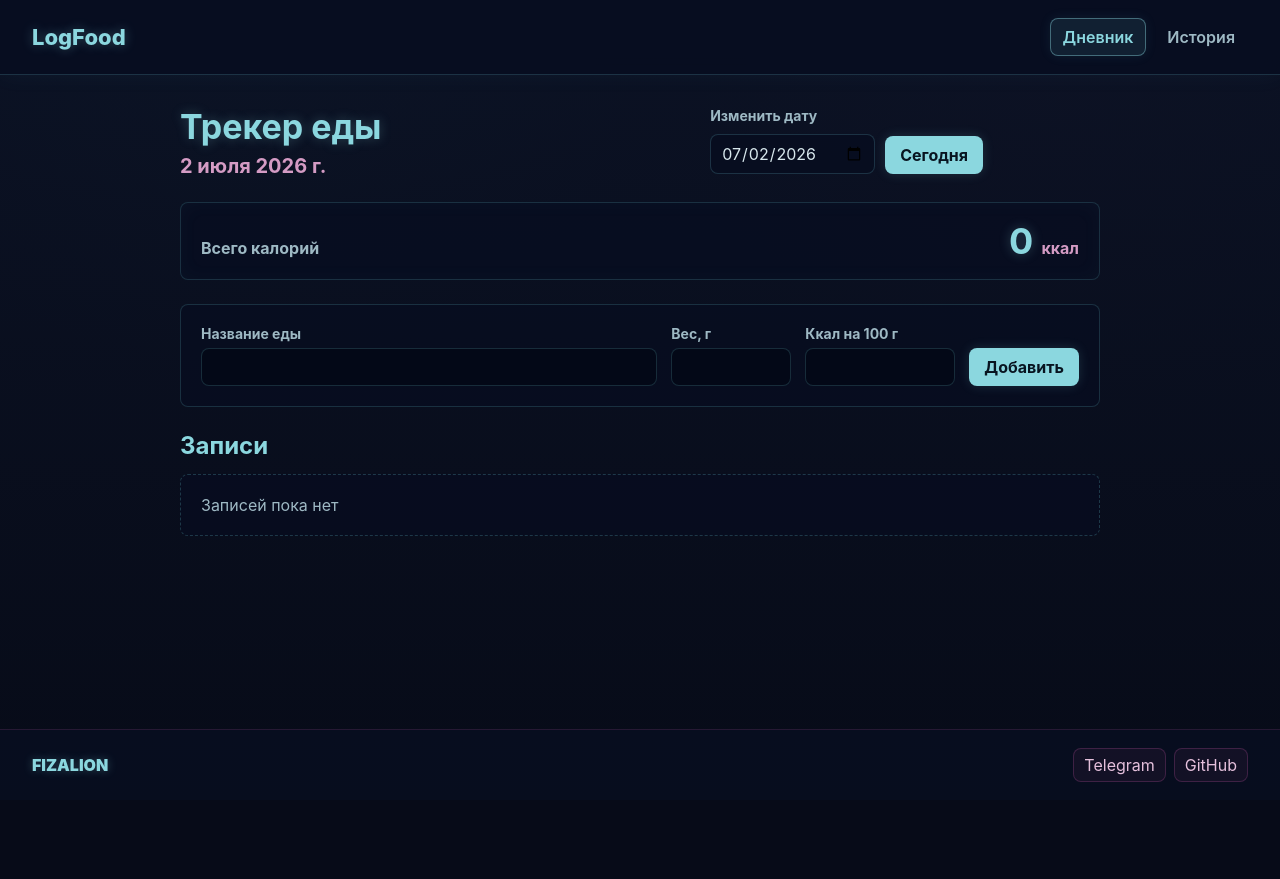
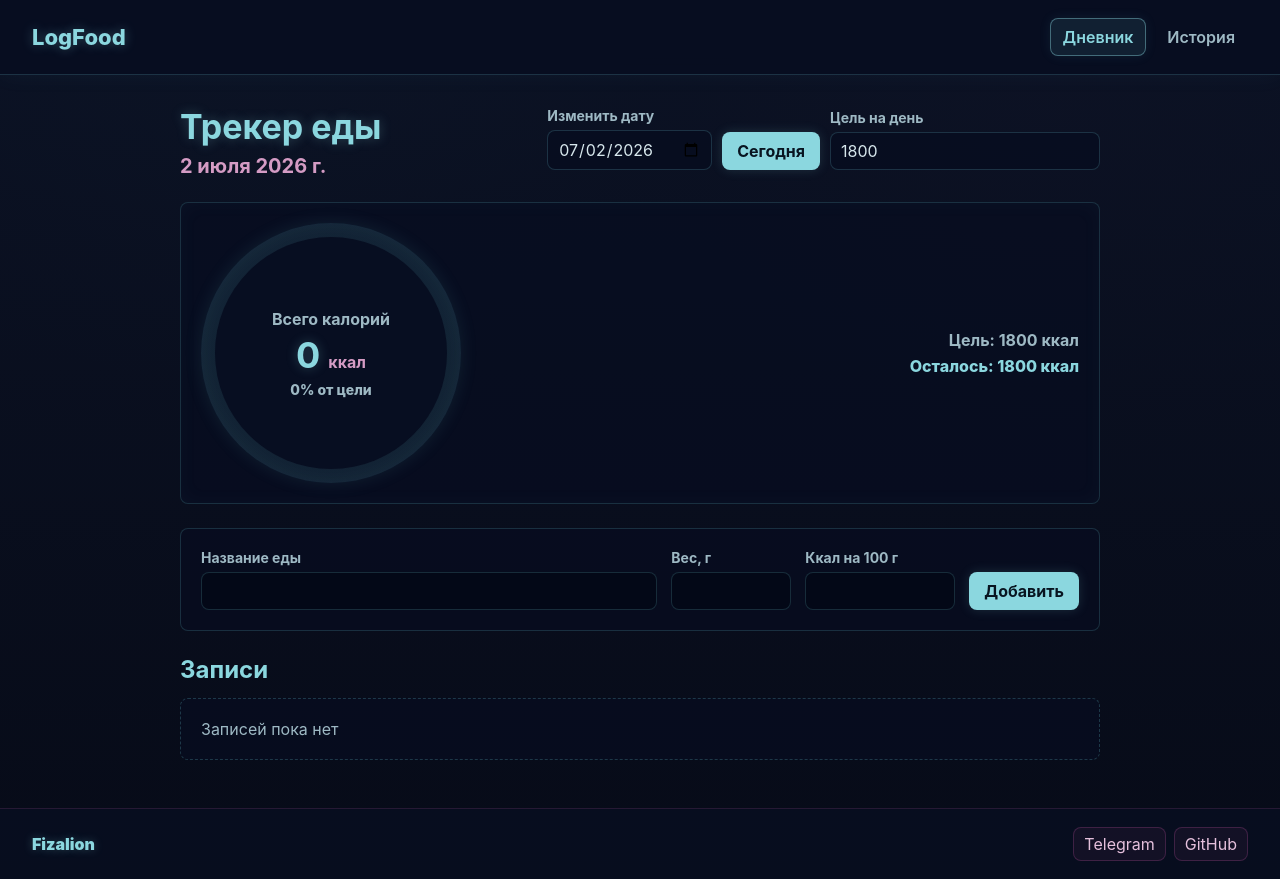
Before and after one commit to Fizalion/food-tracker, a React (Vite) app: page / in a window 1280 px wide. Before the commit the page ends 800 px from the top, so only its background shows below. Built offline with nearby package versions, Linux system fonts and the light colour scheme.

Commit message:
Add daily calorie goal progress

```diff
--- a/src/App.jsx
+++ b/src/App.jsx
@@ -4,12 +4,15 @@ import { Navigate, Route, Routes } from "react-router-dom";
 import Layout from "./components/Layout/Layout";
 import DiaryPage from "./pages/DiaryPage/DiaryPage";
 import HistoryPage from "./pages/HistoryPage/HistoryPage";
+import { selectCalorieGoal } from "./redux/calorieGoal/calorieGoalSlice";
 import { selectFoodEntries } from "./redux/foodEntries/foodEntriesSlice";
-import { saveFoodEntries } from "./utils/storage";
+import { saveCalorieGoal, saveFoodEntries } from "./utils/storage";
 
 function App() {
   const entries = useSelector(selectFoodEntries);
+  const calorieGoal = useSelector(selectCalorieGoal);
   useEffect(() => saveFoodEntries(entries), [entries]);
+  useEffect(() => saveCalorieGoal(calorieGoal), [calorieGoal]);
 
   return (
     <Layout>
--- a/src/components/CalorieCircle/CalorieCircle.jsx
+++ b/src/components/CalorieCircle/CalorieCircle.jsx
@@ -1,11 +1,49 @@
+import { getCalorieGoalSummary } from "../../utils/calorieGoal";
 import styles from "./CalorieCircle.module.css";
 
-const CalorieCircle = ({ totalCalories }) => {
+const CalorieCircle = ({ totalCalories, calorieGoal }) => {
+  const {
+    isExceeded,
+    progressPercent,
+    remaining,
+    exceeded,
+    consumedPercent,
+    exceededPercent,
+    status,
+  } = getCalorieGoalSummary(totalCalories, calorieGoal);
+
+  const progressStyle = { "--progress": `${progressPercent}%` };
+  const ringClassName = isExceeded
+    ? `${styles.ring} ${styles.ringExceeded}`
+    : styles.ring;
+
   return (
     <section className={styles.summary}>
-      <span className={styles.label}>Всего калорий</span>
-      <strong className={styles.value}>{totalCalories}</strong>
-      <span className={styles.unit}>ккал</span>
+      <div className={ringClassName} style={progressStyle}>
+        <div className={styles.ringInner}>
+          <span className={styles.label}>Всего калорий</span>
+          <div className={styles.amount}>
+            <strong className={styles.value}>{totalCalories}</strong>
+            <span className={styles.unit}>ккал</span>
+          </div>
+
+          <span className={styles.percent}>{consumedPercent}% от цели</span>
+        </div>
+      </div>
+
+      <div className={styles.goal}>
+        <span className={styles.label}>Цель: {calorieGoal} ккал</span>
+        <div className={isExceeded ? styles.exceeded : styles.remaining}>
+          {status === "under" && <span>Осталось: {remaining} ккал</span>}
+          {status === "done" && <span>Цель выполнена</span>}
+          {status === "exceeded" && (
+            <>
+              <span>Превышено на {exceeded} ккал</span>
+              <span>+ {exceededPercent}% сверх цели</span>
+            </>
+          )}
+        </div>
+      </div>
     </section>
   );
 };
--- a/src/components/CalorieCircle/CalorieCircle.module.css
+++ b/src/components/CalorieCircle/CalorieCircle.module.css
@@ -1,13 +1,69 @@
 .summary {
   display: grid;
-  grid-template-columns: 1fr auto auto;
-  align-items: baseline;
-  gap: 8px;
+  grid-template-columns: minmax(0, 1fr) auto;
+  align-items: center;
+  gap: 20px;
   padding: 20px;
   border: 1px solid rgba(91, 172, 184, 0.22);
   border-radius: 8px;
   background: rgba(7, 13, 32, 0.72);
   box-shadow: inset 0 0 20px rgba(91, 172, 184, 0.04);
+}
+
+.goal {
+  display: grid;
+  gap: 6px;
+}
+
+.ring {
+  --progress-color: #8bd7df;
+  width: min(260px, 100%);
+  aspect-ratio: 1;
+  display: grid;
+  place-items: center;
+  border-radius: 50%;
+  background:
+    conic-gradient(
+      var(--progress-color) var(--progress),
+      rgba(91, 172, 184, 0.14) 0
+    );
+  box-shadow:
+    0 0 18px rgba(91, 172, 184, 0.12),
+    inset 0 0 18px rgba(91, 172, 184, 0.08);
+}
+
+.ringExceeded {
+  --progress-color: #f3a6b9;
+}
+
+.ringInner {
+  width: calc(100% - 28px);
+  aspect-ratio: 1;
+  display: grid;
+  place-content: center;
+  justify-items: center;
+  gap: 8px;
+  border-radius: 50%;
+  background: rgba(7, 13, 32, 0.94);
+  text-align: center;
+}
+
+.amount {
+  display: flex;
+  align-items: baseline;
+  gap: 8px;
+}
+
+.percent {
+  color: #9eb9c4;
+  font-size: 14px;
+  font-weight: 800;
+}
+
+.goal {
+  min-width: 180px;
+  justify-items: end;
+  text-align: right;
 }
 
 .label {
@@ -26,3 +82,30 @@
   color: #d49bc4;
   font-weight: 700;
 }
+
+.remaining {
+  display: grid;
+  gap: 4px;
+  color: #8bd7df;
+  font-weight: 800;
+}
+
+.exceeded {
+  display: grid;
+  gap: 4px;
+  color: #f3a6b9;
+  font-weight: 800;
+}
+
+@media (max-width: 560px) {
+  .summary {
+    grid-template-columns: 1fr;
+    justify-items: center;
+  }
+
+  .goal {
+    justify-items: start;
+    text-align: left;
+    width: 100%;
+  }
+}
--- a/src/components/Layout/Layout.jsx
+++ b/src/components/Layout/Layout.jsx
@@ -30,7 +30,7 @@ const Layout = ({ children }) => {
 
       <footer className={styles.footer}>
         <div>
-          <span className={styles.footerBrand}>FIZALION</span>
+          <span className={styles.footerBrand}>Fizalion</span>
         </div>
         <div className={styles.footerLinks}>
           <a
--- a/src/constants.js
+++ b/src/constants.js
@@ -1 +1,3 @@
 export const FOOD_ENTRIES_STORAGE_KEY = "logfood:entries";
+export const CALORIE_GOAL_STORAGE_KEY = "logfood-calorie-goal";
+export const DEFAULT_CALORIE_GOAL = 1800;
--- a/src/pages/DiaryPage/DiaryPage.jsx
+++ b/src/pages/DiaryPage/DiaryPage.jsx
@@ -4,6 +4,10 @@ import Button from "../../components/Button/Button";
 import CalorieCircle from "../../components/CalorieCircle/CalorieCircle";
 import FoodInput from "../../components/FoodInput/FoodInput";
 import FoodList from "../../components/FoodList/FoodList";
+import {
+  selectCalorieGoal,
+  setCalorieGoal,
+} from "../../redux/calorieGoal/calorieGoalSlice";
 import {
   addFoodEntry,
   removeFoodEntryById,
@@ -27,6 +31,7 @@ const DiaryPage = () => {
   const totalCalories = useSelector((state) =>
     selectTotalCaloriesByDate(state, selectedDate),
   );
+  const calorieGoal = useSelector(selectCalorieGoal);
 
   const handleAddFoodEntry = (entry) => dispatch(addFoodEntry(entry));
   const handleRemoveFoodEntryById = (id) => dispatch(removeFoodEntryById(id));
@@ -34,6 +39,12 @@ const DiaryPage = () => {
     dispatch(updateFoodEntryById(entry));
 
   const handleSelectDate = (date) => navigate(`/day/${date}`);
+
+  const handleCalorieGoalChange = (event) => {
+    const goal = Number(event.target.value);
+    if (event.target.value === "" || goal < 1) return;
+    dispatch(setCalorieGoal(goal));
+  };
 
   return (
     <div className={styles.page}>
@@ -44,6 +55,7 @@ const DiaryPage = () => {
         </div>
 
         <div className={styles.dateControls}>
+          <div className={styles.controlField}>
             <label className={styles.label} htmlFor="change-date">
               Изменить дату
             </label>
@@ -54,14 +66,29 @@ const DiaryPage = () => {
               value={selectedDate}
               onChange={(event) => handleSelectDate(event.target.value)}
             />
+          </div>
 
           <Button onClick={() => handleSelectDate(getTodayDateKey())}>
             Сегодня
           </Button>
+
+          <div className={styles.controlField}>
+            <label className={styles.label} htmlFor="change-calorie-goal">
+              Цель на день
+            </label>
+            <input
+              className={styles.dateInput}
+              id="change-calorie-goal"
+              value={calorieGoal}
+              onChange={handleCalorieGoalChange}
+              type="number"
+              min="1"
+            />
+          </div>
         </div>
       </div>
 
-      <CalorieCircle totalCalories={totalCalories} />
+      <CalorieCircle totalCalories={totalCalories} calorieGoal={calorieGoal} />
 
       <FoodInput
         addFoodEntry={handleAddFoodEntry}
--- a/src/pages/DiaryPage/DiaryPage.module.css
+++ b/src/pages/DiaryPage/DiaryPage.module.css
@@ -32,8 +32,12 @@
   flex-wrap: wrap;
 }
 
+.controlField {
+  display: grid;
+  gap: 6px;
+}
+
 .label {
-  width: 100%;
   color: #9eb9c4;
   font-size: 14px;
   font-weight: 700;
@@ -60,8 +64,10 @@
 
   .dateControls {
     width: 100%;
+    align-items: stretch;
   }
 
+  .controlField,
   .dateInput {
     flex: 1;
   }
--- /dev/null
+++ b/src/redux/calorieGoal/calorieGoalSlice.js
@@ -0,0 +1,16 @@
+import { createSlice } from "@reduxjs/toolkit";
+import { loadCalorieGoal } from "../../utils/storage";
+
+export const calorieGoalSlice = createSlice({
+  name: "calorieGoal",
+  initialState: loadCalorieGoal(),
+  reducers: {
+    setCalorieGoal: (state, action) => action.payload,
+  },
+  selectors: {
+    selectCalorieGoal: (state) => state,
+  },
+});
+
+export const { setCalorieGoal } = calorieGoalSlice.actions;
+export const { selectCalorieGoal } = calorieGoalSlice.selectors;
--- a/src/redux/store.js
+++ b/src/redux/store.js
@@ -1,8 +1,10 @@
 import { configureStore } from "@reduxjs/toolkit";
+import { calorieGoalSlice } from "./calorieGoal/calorieGoalSlice";
 import { foodEntriesSlice } from "./foodEntries/foodEntriesSlice";
 
 export const store = configureStore({
   reducer: {
     [foodEntriesSlice.name]: foodEntriesSlice.reducer,
+    [calorieGoalSlice.name]: calorieGoalSlice.reducer,
   },
 });
--- /dev/null
+++ b/src/utils/calorieGoal.ts
@@ -0,0 +1,43 @@
+type CalorieGoalStatus = "under" | "done" | "exceeded";
+
+export const getCalorieGoalSummary = (
+  totalCalories: number,
+  calorieGoal: number,
+): {
+  isExceeded: boolean;
+  progressPercent: number;
+  remaining: number;
+  exceeded: number;
+  consumedPercent: number;
+  exceededPercent: number;
+  status: CalorieGoalStatus;
+} => {
+  const diff = calorieGoal - totalCalories;
+  const remaining = Math.max(calorieGoal - totalCalories, 0);
+  const exceeded = Math.max(totalCalories - calorieGoal, 0);
+  const isExceeded = diff < 0;
+  let progressPercent = 0;
+  let consumedPercent = 0;
+  let exceededPercent = 0;
+  let status: CalorieGoalStatus = "under";
+
+  if (calorieGoal > 0) {
+    consumedPercent = Math.round((totalCalories / calorieGoal) * 100);
+    exceededPercent = Math.round((exceeded / calorieGoal) * 100);
+    progressPercent = Math.min(consumedPercent, 100);
+  }
+
+  if (totalCalories < calorieGoal) status = "under";
+  if (totalCalories === calorieGoal) status = "done";
+  if (totalCalories > calorieGoal) status = "exceeded";
+
+  return {
+    isExceeded,
+    progressPercent,
+    remaining,
+    exceeded,
+    consumedPercent,
+    exceededPercent,
+    status,
+  };
+};
--- a/src/utils/storage.ts
+++ b/src/utils/storage.ts
@@ -1,4 +1,8 @@
-import { FOOD_ENTRIES_STORAGE_KEY } from "../constants";
+import {
+  CALORIE_GOAL_STORAGE_KEY,
+  DEFAULT_CALORIE_GOAL,
+  FOOD_ENTRIES_STORAGE_KEY,
+} from "../constants";
 import type { FoodEntry } from "../types/foodEntry";
 
 export const loadFoodEntries = (): FoodEntry[] => {
@@ -17,3 +21,20 @@ export const saveFoodEntries = (entries: FoodEntry[]): void => {
     localStorage.setItem(FOOD_ENTRIES_STORAGE_KEY, JSON.stringify(entries));
   } catch {}
 };
+
+export const loadCalorieGoal = (): number => {
+  const calorieGoal = localStorage.getItem(CALORIE_GOAL_STORAGE_KEY);
+  if (!calorieGoal) return DEFAULT_CALORIE_GOAL;
+
+  try {
+    return JSON.parse(calorieGoal);
+  } catch {
+    return DEFAULT_CALORIE_GOAL;
+  }
+};
+
+export const saveCalorieGoal = (calorieGoal: number): void => {
+  try {
+    localStorage.setItem(CALORIE_GOAL_STORAGE_KEY, JSON.stringify(calorieGoal));
+  } catch {}
+};
```
Also changed, not shown: 2 other files (tests, documents, lock files or other folders). Lines whose indentation alone changed are shown as unchanged.
